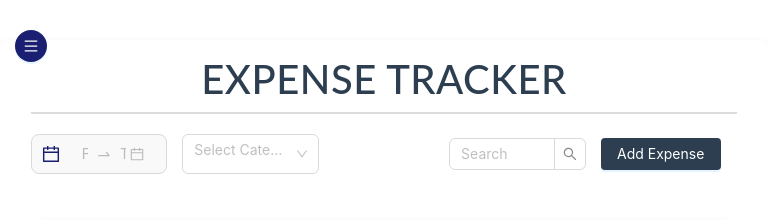
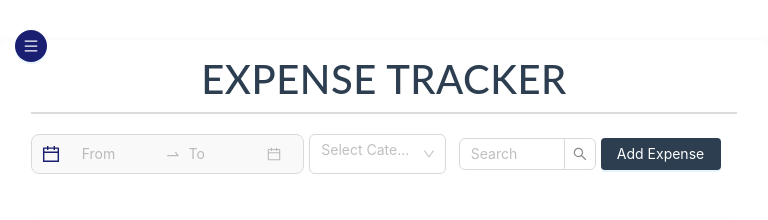
Before and after one commit to geggenpress4231/expensetracker, a React (Create React App) app: page / in a window 768 px wide. Shown: the top 220 px of the page. Built offline with nearby package versions, Linux system fonts and the light colour scheme; data requests are answered from the project's data file.

Commit message:
responsiveness enhancements for summary page

```diff
--- a/src/components/DateFilter.jsx
+++ b/src/components/DateFilter.jsx
@@ -46,7 +46,7 @@ export default function DateFilter({ onDateChange }) {
           onChange={handleDateChange}
           format={dateFormat}  // Dynamically set display format based on screen size
           placeholder={['From', 'To']}
-          style={{ width: '100%', height: '2vh', padding: '8px 12px', border: 'none', backgroundColor: 'transparent' }}
+          style={{ width: '100%', height: '2vh', padding: '2px 12px', border: 'none', backgroundColor: 'transparent' }}
           bordered={false}
         />
       </div>
--- a/src/pages/ExpensePage/ExpensePage.css
+++ b/src/pages/ExpensePage/ExpensePage.css
@@ -99,11 +99,11 @@ h1 {
 
     /* Restore nth-child styles for smaller screens */
     .filters-container .filter-item:nth-child(1) {
-        flex-grow: 1;
+        flex-grow: 2;
     }
 
     .filters-container .filter-item:nth-child(2) {
-        margin-right: 15vw;
+        margin-right: 1vw;
     }
 
     .filters-container .filter-item:nth-child(3),
@@ -118,8 +118,8 @@ h1 {
         display: flex;
         flex-wrap: wrap;
         justify-content: space-between;
-        align-items: center;
-        gap: 15px;
+
+        gap: 5px;
     }
 
     .filter-item {
```
